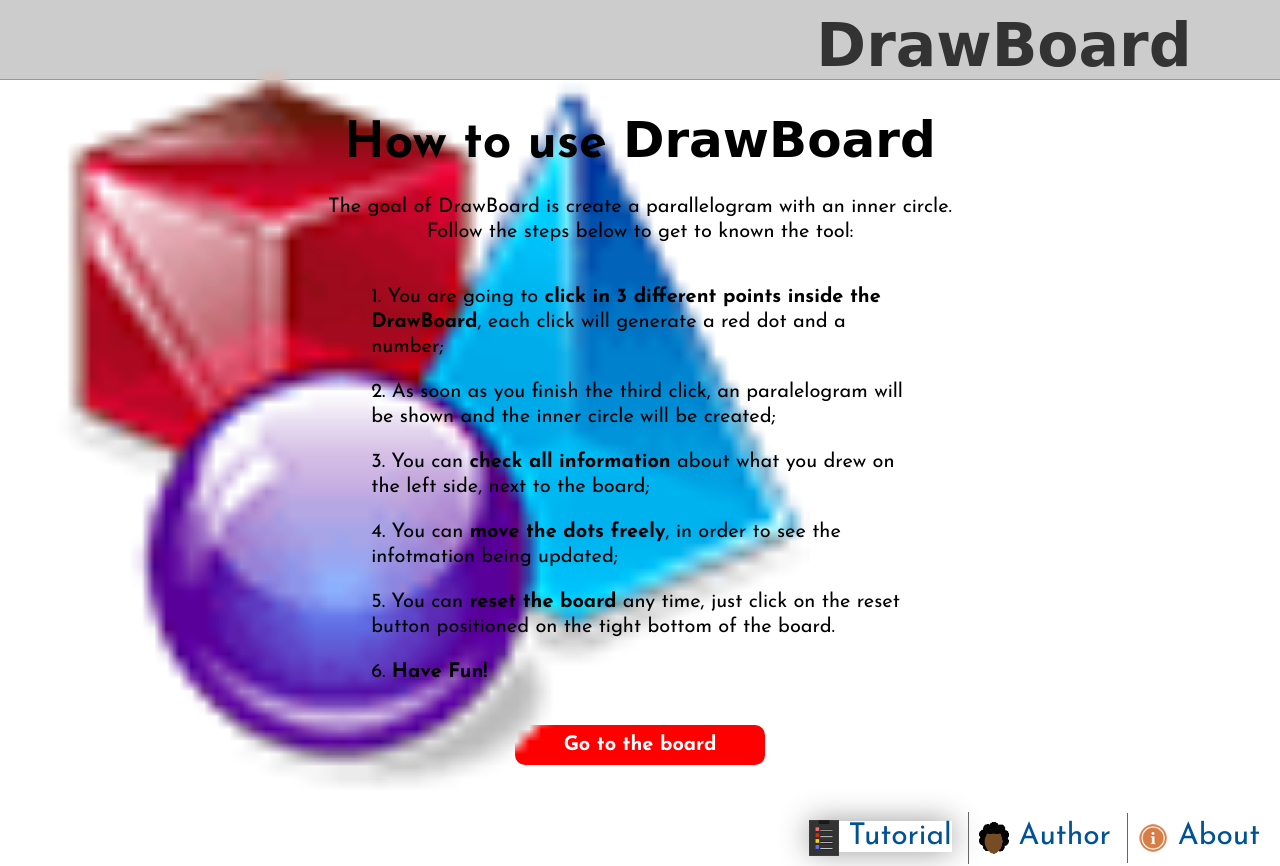
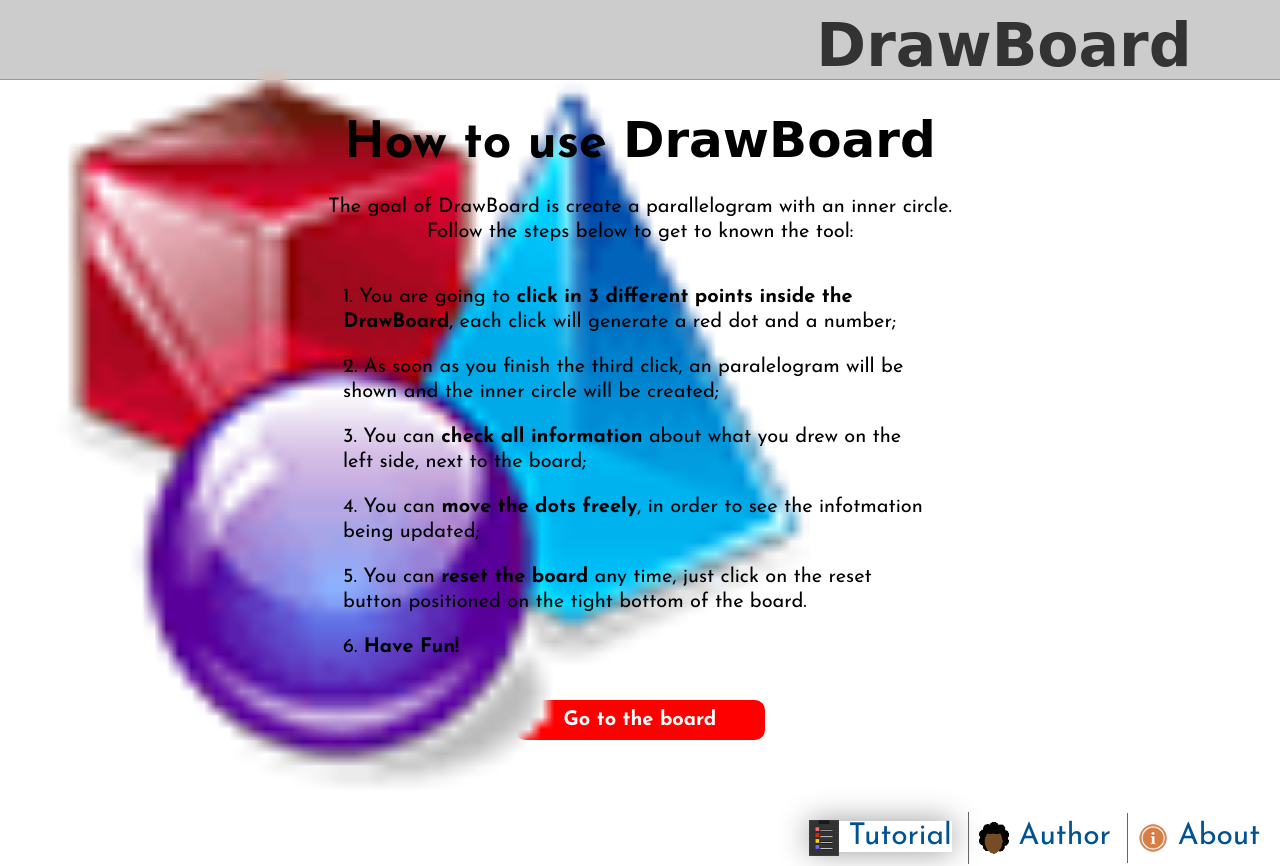
Before and after one commit to gdomiciano/draw-board, a plain HTML site: page pages/tutorial.html in a window 1280 px wide. Drawn offline with Linux system fonts and the light colour scheme; a web font is replaced by a local one.

Commit message:
general adjustments

```diff
--- a/css/base.css
+++ b/css/base.css
@@ -33,7 +33,7 @@ li {
 }
 
 [class$="--wrap"] {
-    width: 70%;
+    width: 58%;
     margin: 40px auto;
 }
 
--- a/css/tutorial.css
+++ b/css/tutorial.css
@@ -4,7 +4,7 @@
 }
 
 .TutorialPage-list {
-    width: 60%;
+    width: 80%;
 }
 
 .TutorialPage-item--step{
```
Also changed, not shown: pages/about.html (+1 -1 lines), pages/author.html (+1 -1 lines), 1 other file.
